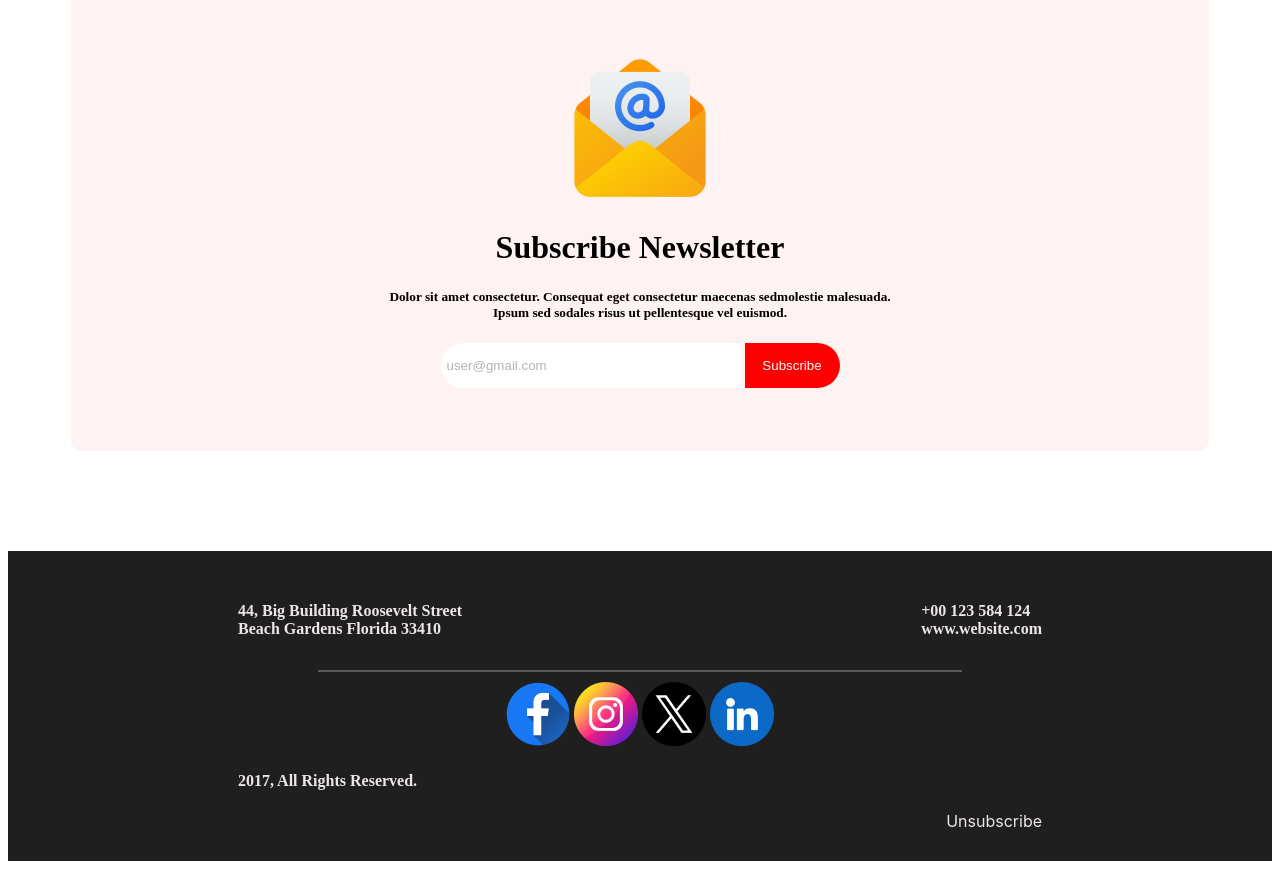
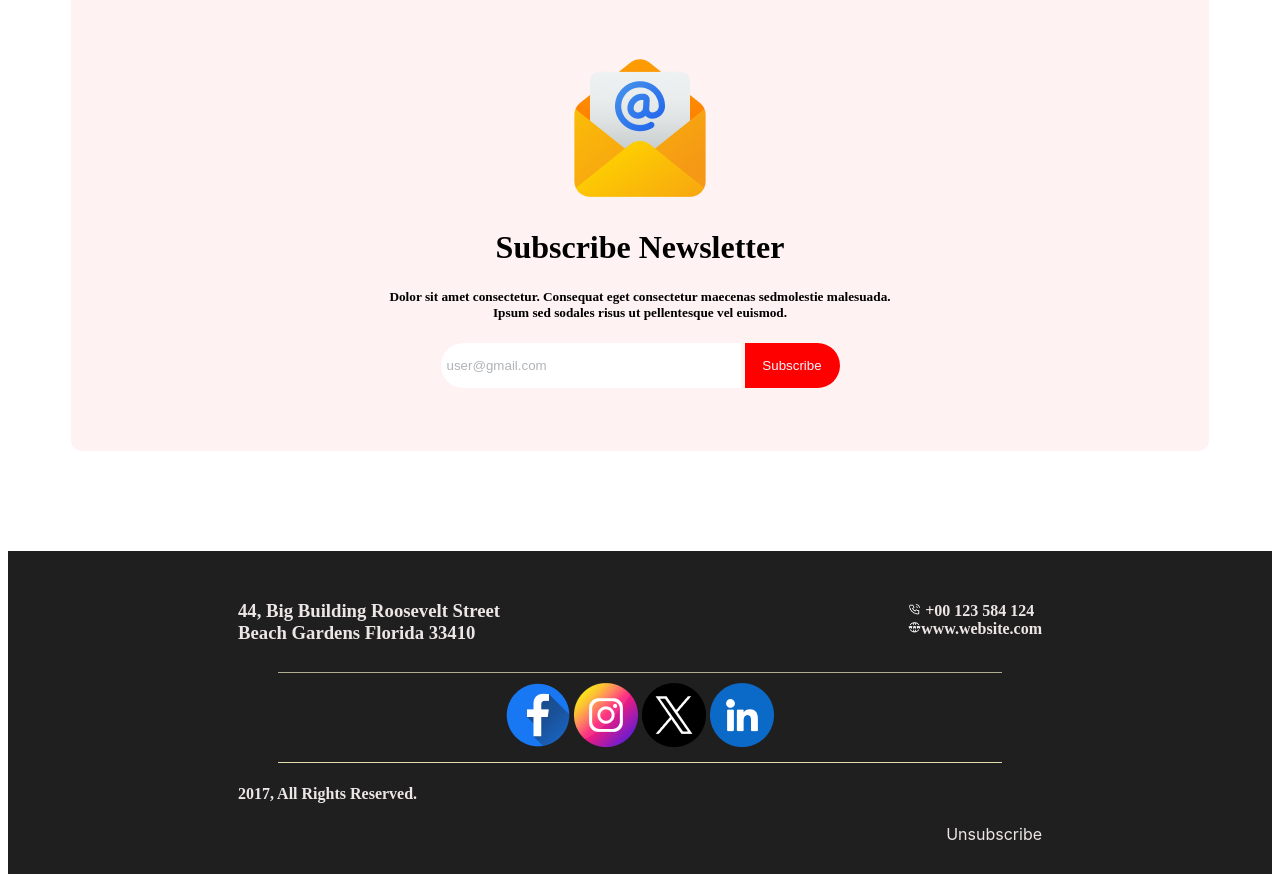
Before and after one commit to dishamallik/b9-a1, a plain HTML site: page index.html in a window 1280 px wide. Shown: the part 5380-6262 px from the top of the page. Drawn offline with Linux system fonts and the light colour scheme.

Commit message:
created website

```diff
--- a/index.html
+++ b/index.html
@@ -158,23 +158,27 @@
 
 
 
-<div class="flex">
+<div class="last">
+
     <div class="lines">
-               <h4>44, Big Building Roosevelt Street
-                <br>
-                Beach Gardens Florida 33410</h4>
-
-
 
     <div>
-                    <h4>+00 123 584 124
+
+        <h3>
+            44, Big Building Roosevelt Street
             <br>
-                     www.website.com
-                    </h4>
+            Beach Gardens Florida 33410
+        </h3>
     </div>
+
+    <div>
+     <h4><img class="png0" src="images/Call.png" alt=""> +00 123 584 124
+        <br>
+     <img class="png0"  src="images/Website.png" alt="">www.website.com</h4>
     </div>
-  <hr   style="width: 80%; height: 2px; border: none; background-color: rgb(88, 88, 91); margin: 10px auto; ">
 
+    </div>
+    <hr   style="width: 90%; height: 1px; border: none; background-color: rgba(219, 214, 175, 0.772); margin: 10px auto; ">
 
     <div class="icon">
         <img src="images/Facebook.png" alt="">
@@ -182,6 +186,8 @@
         <img src="images/Twitter.png" alt="">
        <img src="images/Linkedin.png" alt="">
     </div>
+    <hr   style="width: 90%; height: 1px; border: none; background-color: rgb(229, 221, 175); margin: 10px auto; ">
+
 
     <h4>2017, All Rights Reserved.</h4>
     <div class="un">Unsubscribe</div>
@@ -189,5 +195,6 @@
 
 
 
+
 </body>
 </html>
--- a/style.css
+++ b/style.css
@@ -239,7 +239,7 @@ font-weight: 900;
     position: absolute;
 
     left: 100px;
-    top: -300px;
+    top: -340px;
 
     padding: 60px;
     margin: 20px;
@@ -265,6 +265,11 @@ R{
     margin-right: 5%;
     margin-top: 50px;
 }
+
+
+
+/* main 8 */
+
 .email{
     text-align: center;
 
@@ -281,7 +286,7 @@ R{
     border-radius: 10.729px;
     margin-top: 60px;
 
-
+}
 
 
 .Subscribe{
@@ -307,11 +312,15 @@ R{
 
 }
 
-}
+
 
 /*footer section */
-.flex{
+.lines{
+    display: flex;
+    justify-content: space-between;
 
+}
+.last{
     justify-content: space-around;
        padding: 30px 50px;
        background: rgb(32, 31, 31);
@@ -320,14 +329,7 @@ R{
        gap: 10px;
        height: auto;
        color: #ede6e6;
-
-
 }
-   .lines{
-     display: flex;
-     justify-content: space-between;
-   }
-
 
 .icon{
     text-align: center;
@@ -338,12 +340,10 @@ R{
 font-family: Inter;
 text-align: right;
 }
-   .call{
-       display: flex;
+
+.png0{
+    width: 13px;
+    height: 13px;
+
+
 }
-   .web{
-       display: flex;
-   }
-   .call-web{
-       text-align: right;
-   }
```
Lines whose indentation alone changed are shown as unchanged.
